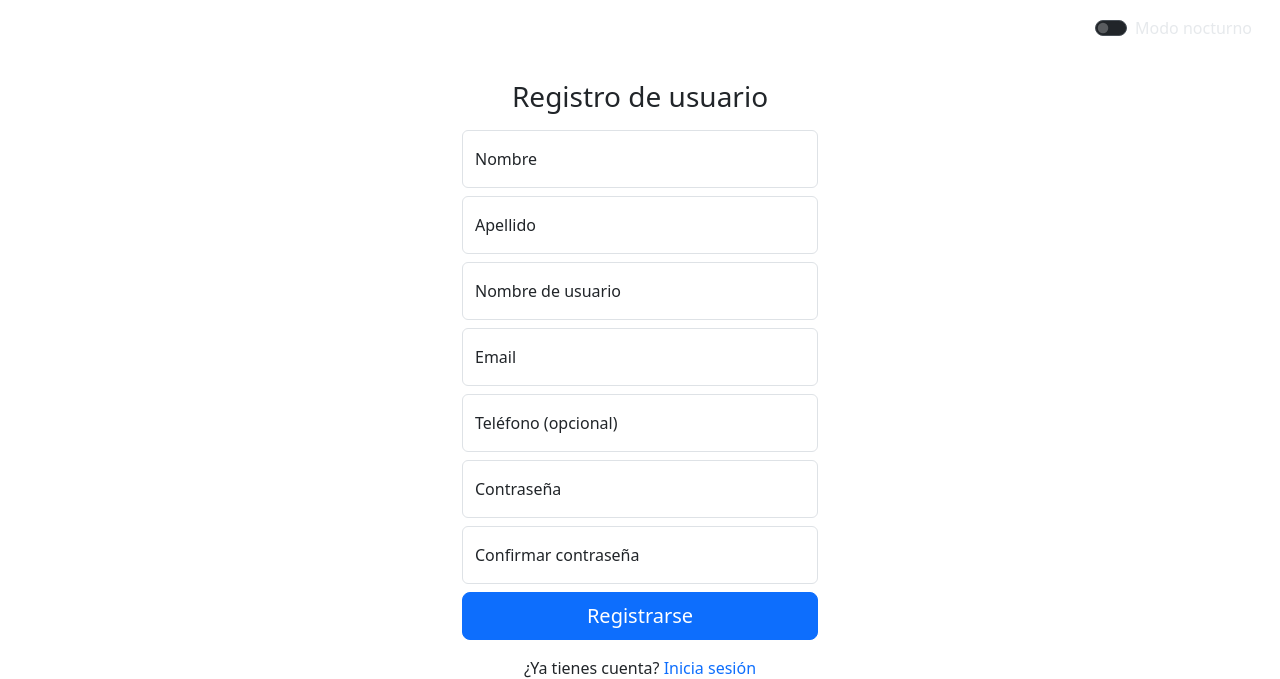
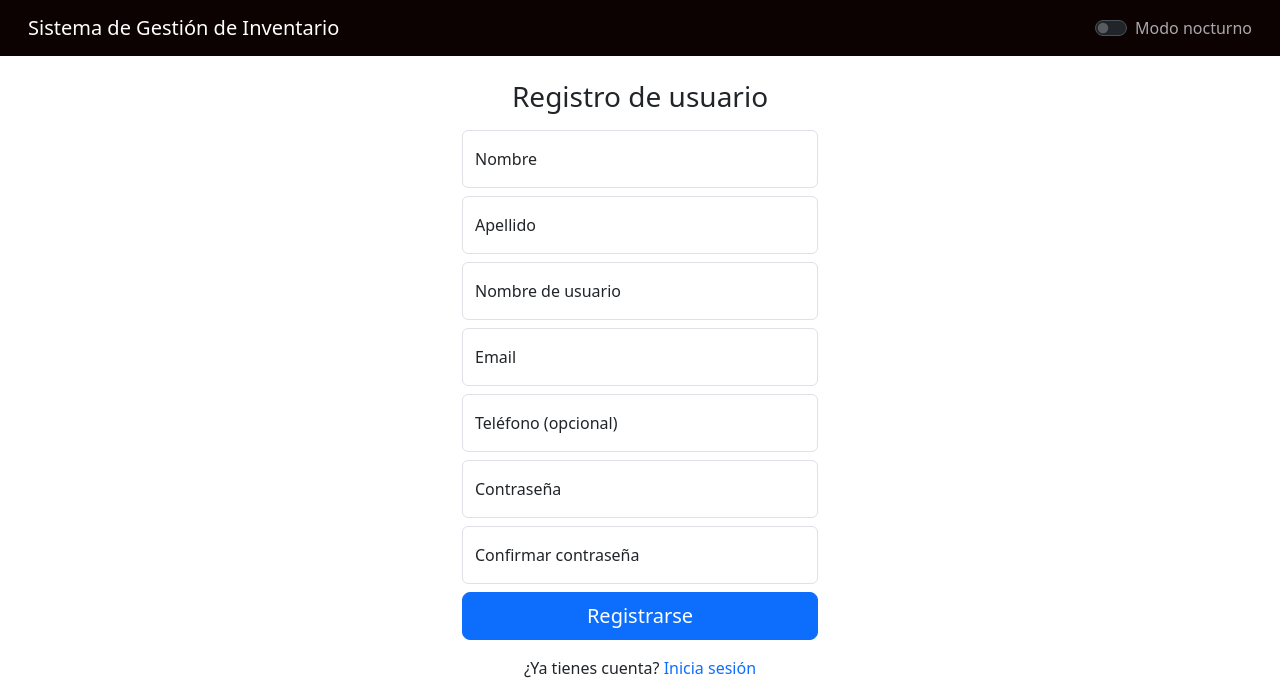
Before and after one commit to alexmartinez-off/SGI-AM, a Flask app: page /register in a window 1280 px wide. Shown: the top 679 px of the page. Run offline with Flask 3, Linux system fonts and the light colour scheme; parts of the project's set-up code (start-up, migrations or seed data) failed here and were passed over.

Commit message:
C:/Program Files/Git/cache/and others/

```diff
--- a/SGI/src/static/styles.css
+++ b/SGI/src/static/styles.css
@@ -7,3 +7,7 @@
 a {
   text-decoration: none;
 }
+
+.bg-custom-dark {
+    background-color: #0C0202 !important;
+}
```
